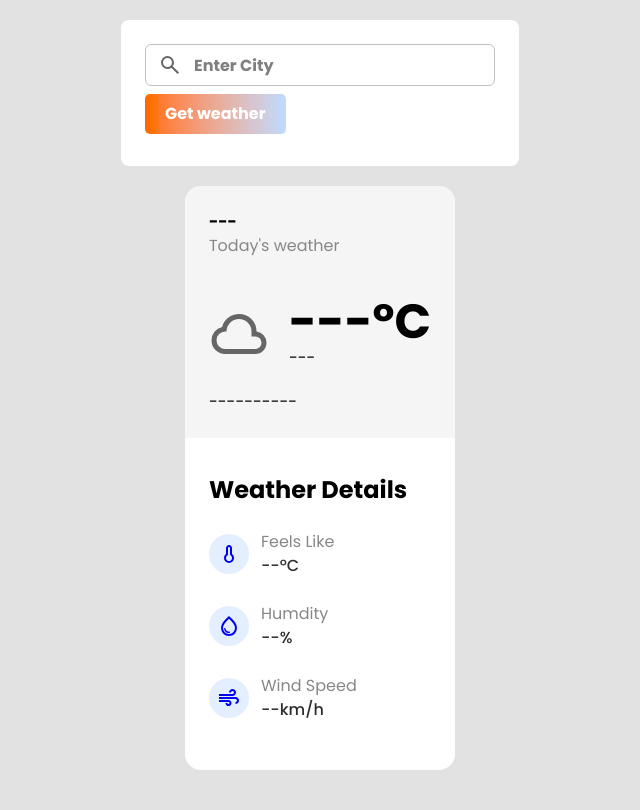
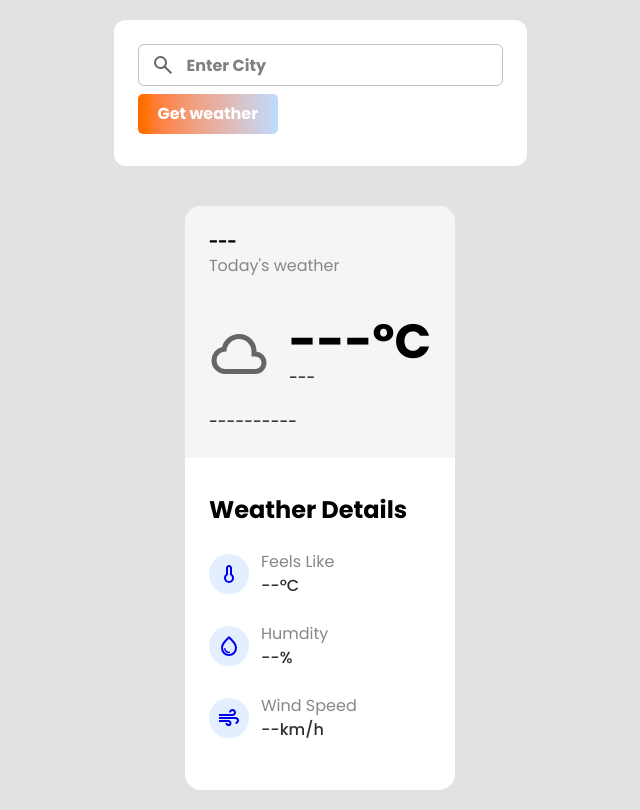
Before and after one commit to biodun-ojo/Weather-web, a plain HTML site: page index.html in a window 1280 px wide. Shown: the whole page, without its empty margins (320-960 px from the left). Drawn offline with nearby package versions, Linux system fonts and the light colour scheme; a web font is replaced by a local one.

Commit message:
minor code base update

```diff
--- a/index.html
+++ b/index.html
@@ -24,30 +24,19 @@
   </head>
 
   <body>
-    <form class="weatherForm bg-white p-6 rounded-lg">
+    <form class="weatherForm bg-white p-6 rounded-xl w-fit">
       <div class="flex border border-[#3333334d] rounded-md">
         <img src="assets/search.svg" alt="" class="mx-3">
         <input
           type="text"
-          class="cityInput bg-white border-0 m-0! h-10 focus:outline-none"
+          class="cityInput bg-white border-0 m-0! h-10 focus:outline-none w-full"
           placeholder="Enter City"
         />
       </div>
       <button type="submit" class="my-2 h-10 px-5 bg-linear-to-r to-blue-200 from-orange-500 text-md">Get weather</button>
     </form>
 
-    <!--
-    <section class="cardz">
-        <h1 class="cityDisplay">ado</h1>
-        <p class="tempDisplay">90.f</p>
-        <p class="humidityDisplay">humdity: 75%</p>
-        <p class="descDisplay">clear skies</p>
-        <p class="weatherEmoji">☀️</p>
-        <p class="errorDisplay"> please enter a city</p>
-    </section>
-    -->
-
-    <div class="bg-white rounded-2xl overflow-hidden">
+    <div class="bg-white rounded-2xl overflow-hidden max-w-80 m-5">
       <section class="p-6 bg-[#f5f5f5]">
         <div>
           <p class="font-bold" id="city">---</p>
@@ -106,8 +95,6 @@
       </section>
     </div>
 
-    <!-- <section class="cardz" style="display: none"></section> -->
-
     <script src="weather.js"></script>
   </body>
 </html>
--- a/weather.scss
+++ b/weather.scss
@@ -10,19 +10,12 @@ body {
     margin: 20px;
 
     .cityInput {
-        // padding: 10px;
-        // font-size: 2rem;
         font-weight: bold;
-        // border: 2px solid #3333334d;
         border-radius: 10px;
-        width: 300px;
     }
 
     button[type="submit"] {
-        // padding: 10px 20px;
         font-weight: bold;
-        // font-size: 2rem;
-        // background-color: hsl(122, 39%, 50%);
         color: white;
         border: none;
         border-radius: 5px;
```
Also changed, not shown: weather.js (+0 -33 lines), weather.css, 1 other file.
